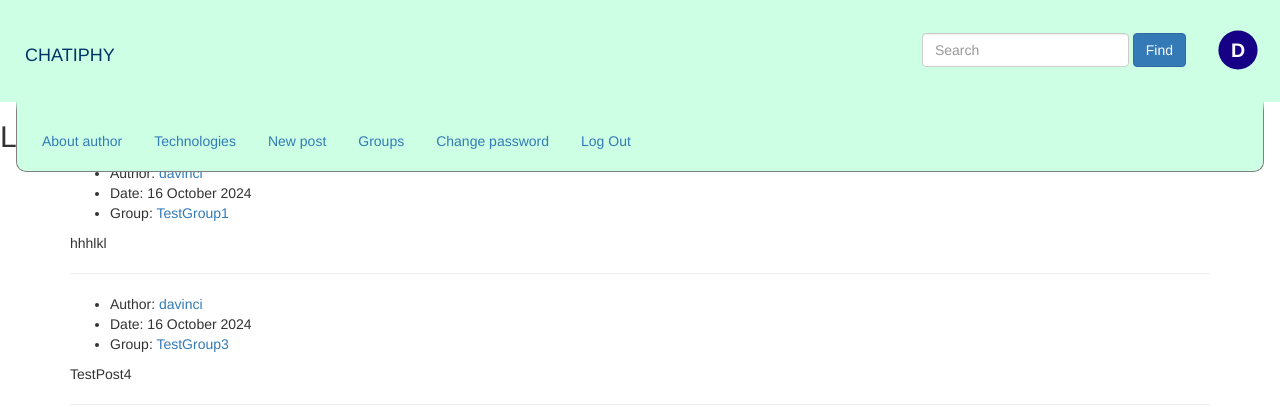
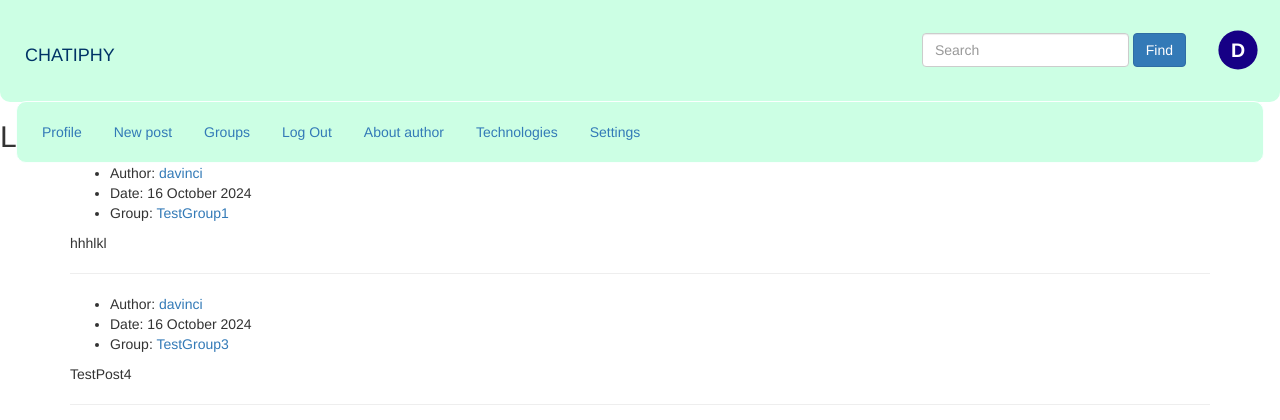
Before and after one commit to DaVinci89/Chatiphy, a Django app: page / in a window 1280 px wide, after a click that opens the changed part. Shown: the top 420 px of the page. Run offline with Django 5.2, Linux system fonts and the light colour scheme; a user stored in the database is signed in; data comes from the database, SQL or seed files in the repository; both versions use the stored data as it was after the commit; some libraries are stand-ins or nearby versions.

Commit message:
Changed nav menu

```diff
--- a/Chatiphy/static/css/styles.css
+++ b/Chatiphy/static/css/styles.css
@@ -8,6 +8,7 @@ header {
     margin-left: auto;
     margin-right: auto;
     background-color: #CCFFE4;
+    border-radius: 0 0 10px 10px;
 }
 
 main {
@@ -35,9 +36,8 @@ nav.navbar {
 
 ul.nav {
     background-color: #CCFFE4;
-    border: 1px solid grey;
-    border-top: 10px solid #CCFFE4;
-    border-radius: 0 0 10px 10px;
+    border: 1px solid #FAFFFE;
+    border-radius: 10px;
     padding: 10px;
 }
 
--- a/Chatiphy/templates/includes/header.html
+++ b/Chatiphy/templates/includes/header.html
@@ -27,21 +27,15 @@
                 </form>
             </div>
             {% with request.resolver_match.view_name as view %}
-            <li class="nav-item {% if view == 'about:author' %}active{% endif %}">
-                <a class="nav-link" href="{% url 'about:author' %}">About author</a>
+            {% if user.is_authenticated %}
+            <li class="nav-item {% if view == 'post_maker:profile' %}active{% endif %}">
+                <a class="nav-link" href="{% url 'post_maker:profile' user.username %}">Profile</a>
             </li>
-            <li class="nav-item {% if view == 'about:tech' %}active{% endif %}">
-                <a class="nav-link" href="{% url 'about:tech' %}">Technologies</a>
-            </li>
-            {% if user.is_authenticated %}
             <li class="nav-item {% if view == 'post_maker:create_post' %}active{% endif %}">
                 <a class="nav-link" href="{% url 'post_maker:create_post' %}">New post</a>
             </li>
             <li class="nav-item {% if view == 'post_maker:group_posts' %}active{% endif %}">
                 <a class="nav-link link-light" href="{% url 'post_maker:group_posts' %}">Groups</a>
-            </li>
-            <li class="nav-item {% if view == 'users:password_change' %}active{% endif %}">
-                <a class="nav-link link-light" href="{% url 'users:password_change' %}">Change password</a>
             </li>
             <li class="nav-item {% if view == 'users:logout' %}active{% endif %}">
                 <a class="nav-link link-light" href="{% url 'users:logout' %}">Log Out</a>
@@ -54,6 +48,15 @@
                 <a class="nav-link link-light" href="{% url 'users:signup' %}">Sign up</a>
             </li>
             {% endif %}
+            <li class="nav-item {% if view == 'about:author' %}active{% endif %}">
+                <a class="nav-link" href="{% url 'about:author' %}">About author</a>
+            </li>
+            <li class="nav-item {% if view == 'about:tech' %}active{% endif %}">
+                <a class="nav-link" href="{% url 'about:tech' %}">Technologies</a>
+            </li>
+            <li class="nav-item">
+                <a class="nav-link" href="#">Settings</a>
+            </li>
             {% endwith %}
         </ul>
     </div>
```
Also changed, not shown: Chatiphy/db.sqlite3.
